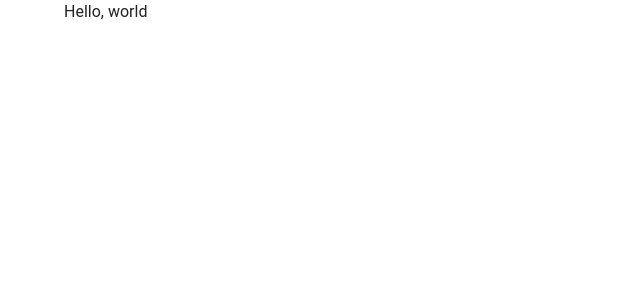
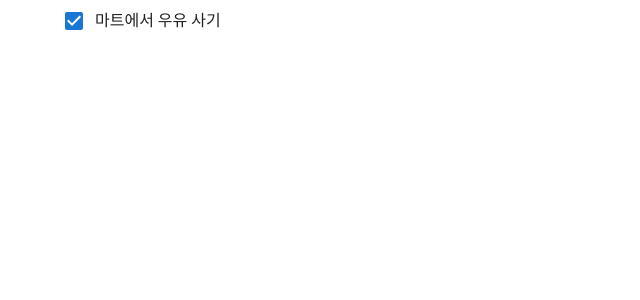
Before and after one commit to jaychang99/todo-frontend, a Next.js app: page / in a window 1280 px wide. Shown: the top 300 px of the page, without its empty margins (0-640 px from the left). Built offline with nearby package versions, Linux system fonts and the light colour scheme.

Commit message:
feat: Todo 컴포넌트 UI 개발

```diff
--- /dev/null
+++ b/src/components/common/Todo/Todo.tsx
@@ -0,0 +1,14 @@
+import { Checkbox } from '@mui/material';
+import { Box } from '@mui/system';
+import TodoItem from 'components/common/Todo/_elements/TodoItem/TodoItem';
+import React from 'react';
+
+function Todo() {
+  return (
+    <div>
+      <TodoItem>마트에서 우유 사기</TodoItem>
+    </div>
+  );
+}
+
+export default Todo;
--- /dev/null
+++ b/src/components/common/Todo/_elements/TodoItem/TodoItem.tsx
@@ -0,0 +1,21 @@
+import { Checkbox, FormControlLabel, FormGroup } from '@mui/material';
+import React from 'react';
+
+interface Props {
+  children: string;
+}
+
+function TodoItem({ children }: Props) {
+  return (
+    <div>
+      <FormGroup>
+        <FormControlLabel
+          control={<Checkbox defaultChecked />}
+          label={children}
+        />
+      </FormGroup>
+    </div>
+  );
+}
+
+export default TodoItem;
--- /dev/null
+++ b/src/components/common/Todo/index.ts
@@ -0,0 +1 @@
+export { default as Todo } from 'components/common/Todo/Todo';
--- a/src/pages/index.tsx
+++ b/src/pages/index.tsx
@@ -1,7 +1,12 @@
+import { Todo } from 'components/common/Todo';
 import type { NextPage } from 'next';
 
 const Home: NextPage = () => {
-  return <div>Hello, world</div>;
+  return (
+    <>
+      <Todo />
+    </>
+  );
 };
 
 export default Home;
```
